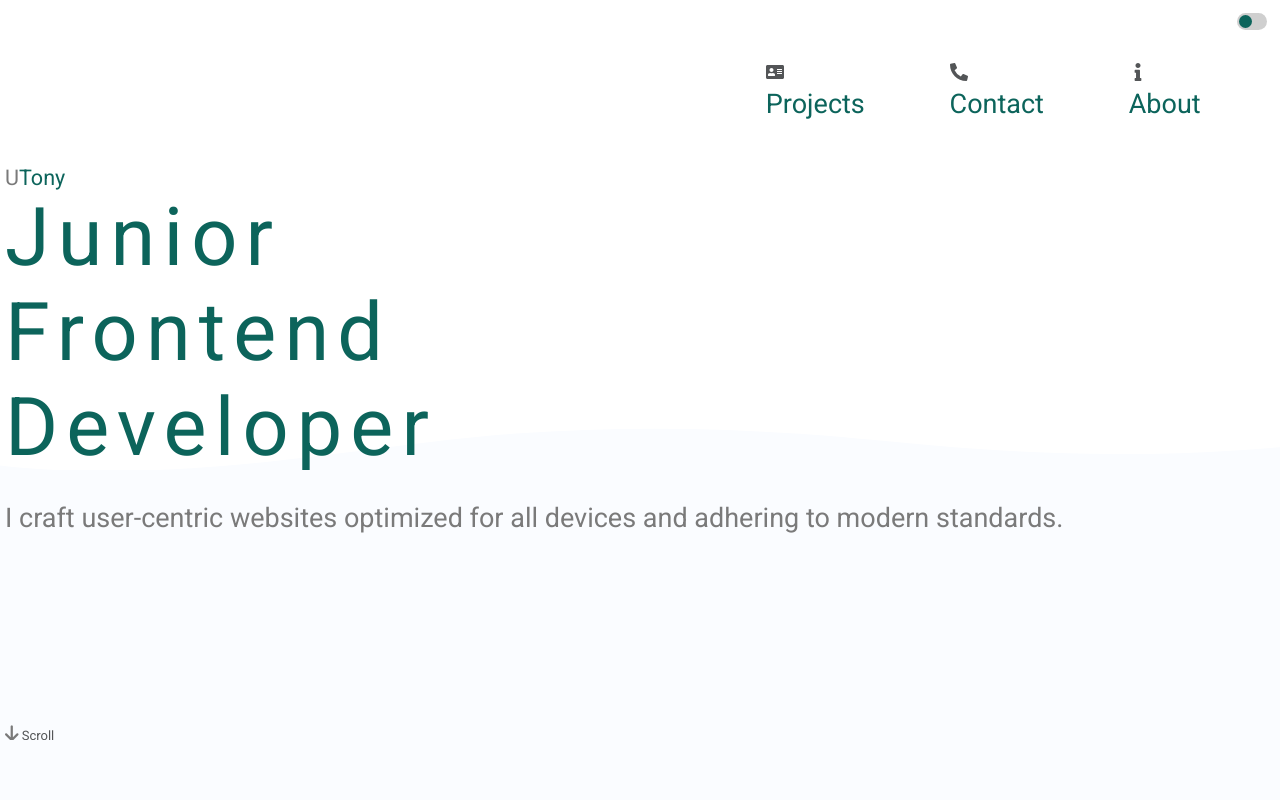
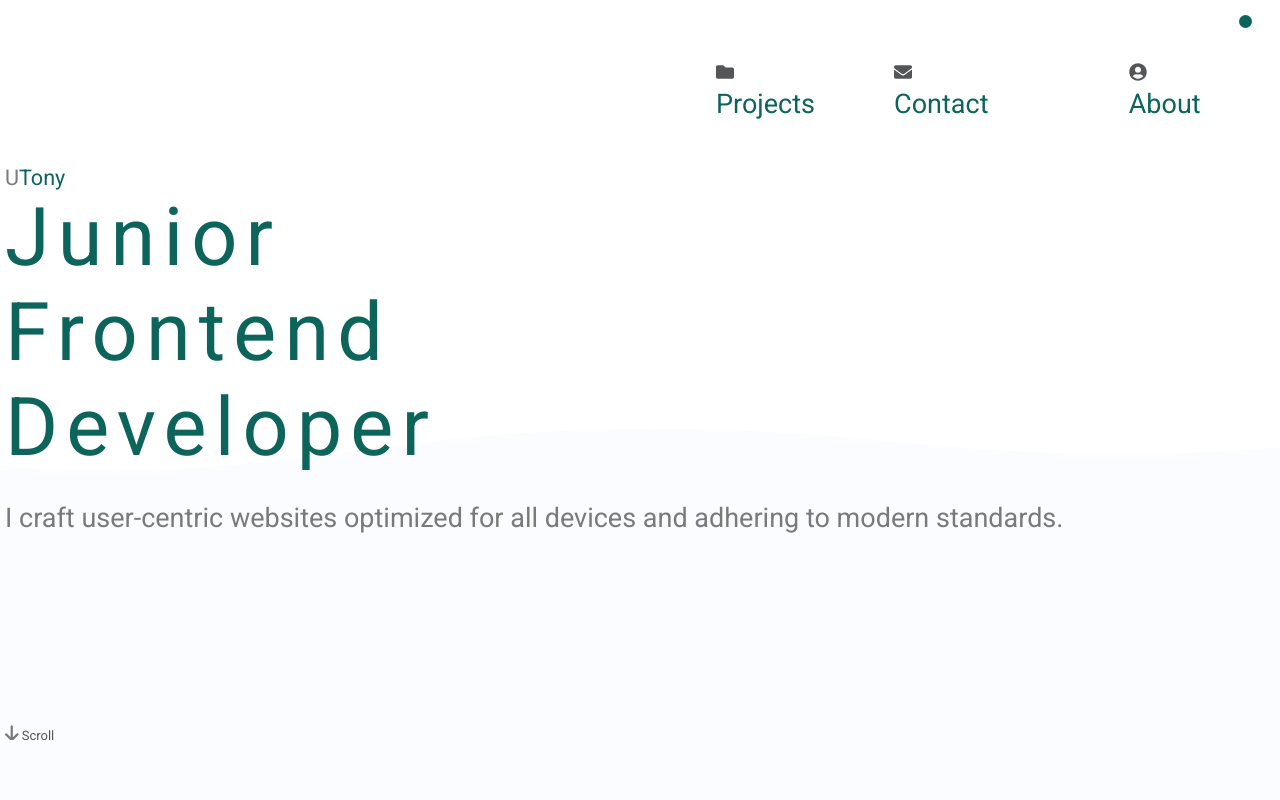
Before and after one commit to UtonyDev/utony-portfolio, a React (Vite) app: page / in a window 1280 px wide. Shown: the top 800 px of the page. Built offline with nearby package versions, Linux system fonts and the light colour scheme.

Commit message:
Made some qiuck UI and functional fix

```diff
--- a/src/App.css
+++ b/src/App.css
@@ -2,14 +2,14 @@
 
 body {
 font-family: "Roboto", sans-serif;
-font-weight: 500;
+font-weight: 100;
 margin: 0;
 padding: 0;
 box-sizing: border-box;
 }
 
 :root {
-   --menuBar: rgba(255, 255, 255, 1);
+   --menuBar: #ffffff;
    --aquamFont: #0C645B;
    --grey: #7A7A7A;
    --iconclr: #535557;
@@ -29,9 +29,11 @@ body[data-theme = 'light'] {
 }
 body[data-theme = 'dark'] {
    --menuCard: rgba(10, 10, 10, 0.8);
-   --menuBar: rgba(10, 10, 10, 0.9);
-   --svgBackClr: #0a0a0a;
-   --topbackclr: rgba(10, 10, 10, 0.9);
+   --menuBar: #080808;
+   --aquamFont: #70FFCF;
+   --grey: #C9C9C9;
+   --svgBackClr: #282C34;
+   --topbackclr: #080808;
    --white: #292b2c;
    --TxtFontXClr: #C0C0C0;
    --footBackclr: rgba(64, 64, 64, 0.5);
@@ -150,6 +152,8 @@ svg {
    padding-inline: 1rem;
 }
 .lnk {
+   margin-left: 2%;
+   padding-left: 3.5% !important;
    font-size: 1.5em !important;
 }
 .menupc {
--- a/src/Components/header.jsx
+++ b/src/Components/header.jsx
@@ -1,7 +1,7 @@
 import { useState, useEffect } from 'react';
 import { useLocation } from 'react-router-dom';
 import { Link } from 'react-router-dom';
-import { FaProjectDiagram, FaPhoneAlt, FaInfo, FaAddressCard } from 'react-icons/fa';
+import { FaProjectDiagram, FaPhoneAlt, FaInfo, FaAddressCard, FaFolder, FaEnvelope, FaInfoCircle, FaUserCircle } from 'react-icons/fa';
 
 import Togicon from './tog-icon/togicon';
 
@@ -139,10 +139,11 @@ function Header({ nameAnimation, nmeAnima }) {
 </div>
 
 <div id='menu' className="menurev menupc hide">
+      <img src="/utlogopic.jpeg" alt="" className="propic" />
 
   <div className="dropdown" onMouseEnter={handleMouseEnter1} onMouseLeave={handleMouseLeave1} >
     <a className="lnk" >
-      <FaAddressCard/>
+      <FaFolder/>
        Projects <i className="fa-solid fa-chevron-down" id="chev"></i>
     </a>
     <div className={`morecon ${
@@ -156,7 +157,7 @@ function Header({ nameAnimation, nmeAnima }) {
 
   <div className="dropdown" onMouseEnter={handleMouseEnter2} onMouseLeave={handleMouseLeave2}>
     <a className="lnk" >
-      <FaPhoneAlt/>
+      <FaEnvelope/>
        Contact <i className="fa-solid fa-chevron-down" id="chev"></i>
     </a>
     <div className={`morecon  ${
@@ -185,7 +186,7 @@ function Header({ nameAnimation, nmeAnima }) {
   </div>
 
   <Link href="jump" className="lnk">
-  <FaInfo/>
+    <FaUserCircle/>
      About
   </Link>
   {/* Remove empty div if not needed */}
--- a/src/Components/tog-icon/togicon.css
+++ b/src/Components/tog-icon/togicon.css
@@ -1,3 +1,21 @@
+body[data-theme = 'light'] {
+  --menuCard: rgba(247, 246, 246, 0.8);
+  --svgBackClr: aliceblue;
+  --topbackclr: #ffffff;
+  --sliderBack:  #CFCFCF;
+  --footBackclr: rgba(229, 229, 229, 0.5);
+}
+body[data-theme = 'dark'] {
+  --aquamFont: #70FFCF;
+  --grey: #C9C9C9;
+  --svgBackClr: #282C34;
+  --topbackclr: #080808;
+  --white: #292b2c;
+  --TxtFontXClr: #C0C0C0;
+  --footBackclr: rgba(64, 64, 64, 0.5);
+}
+
+
 .wrapper {
     padding: 13px;
 }
@@ -21,7 +39,7 @@
     left: 0;
     right: 0;
     bottom: 0;
-    background-color: #CFCFCF;
+    background-color: var(--sliderBack);
     -webkit-transition: .4s;
     transition: .4s;
   }
@@ -42,11 +60,11 @@
 
   }
   input:checked + .slider {
-    background-color: #0C645B;
+    background-color: var(--aquamFont);
   }
 
   input:focus + .slider {
-    box-shadow: 0 0 1px #0C645B;
+    box-shadow: 0 0 1px var(--aquamFont);
   }
 
   input:checked + .slider:before {
```
Also changed, not shown: public/newlogo.webp (added).
